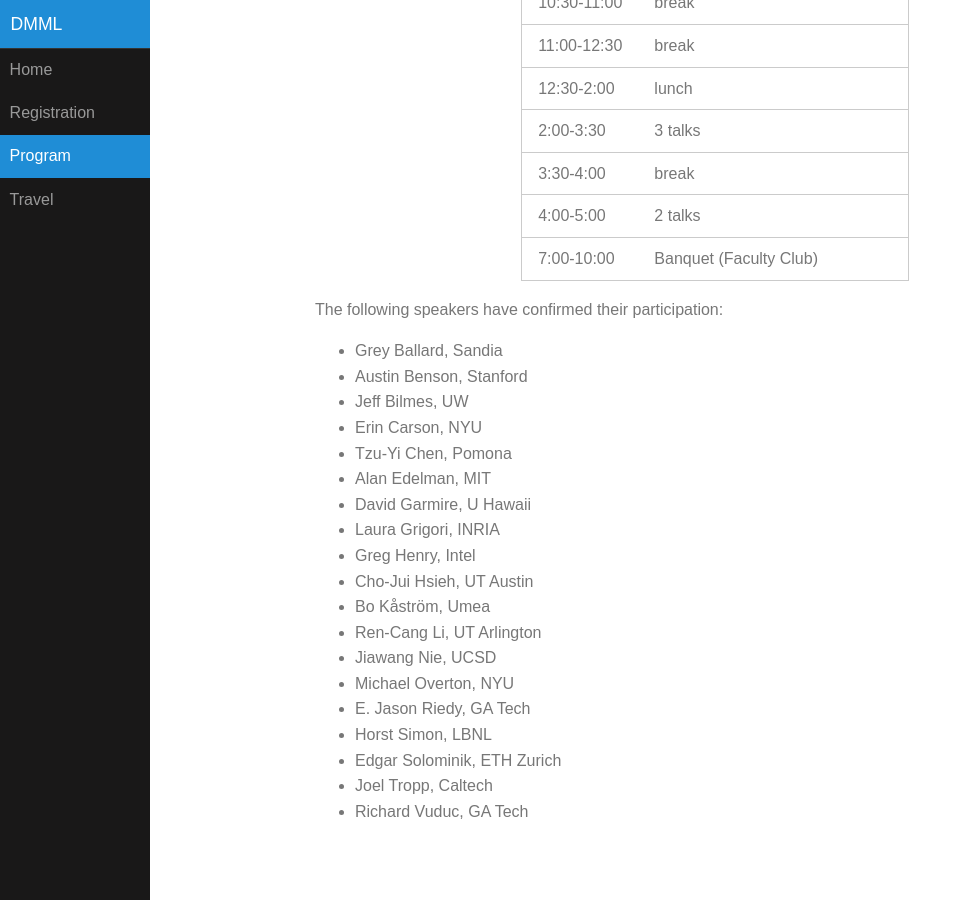
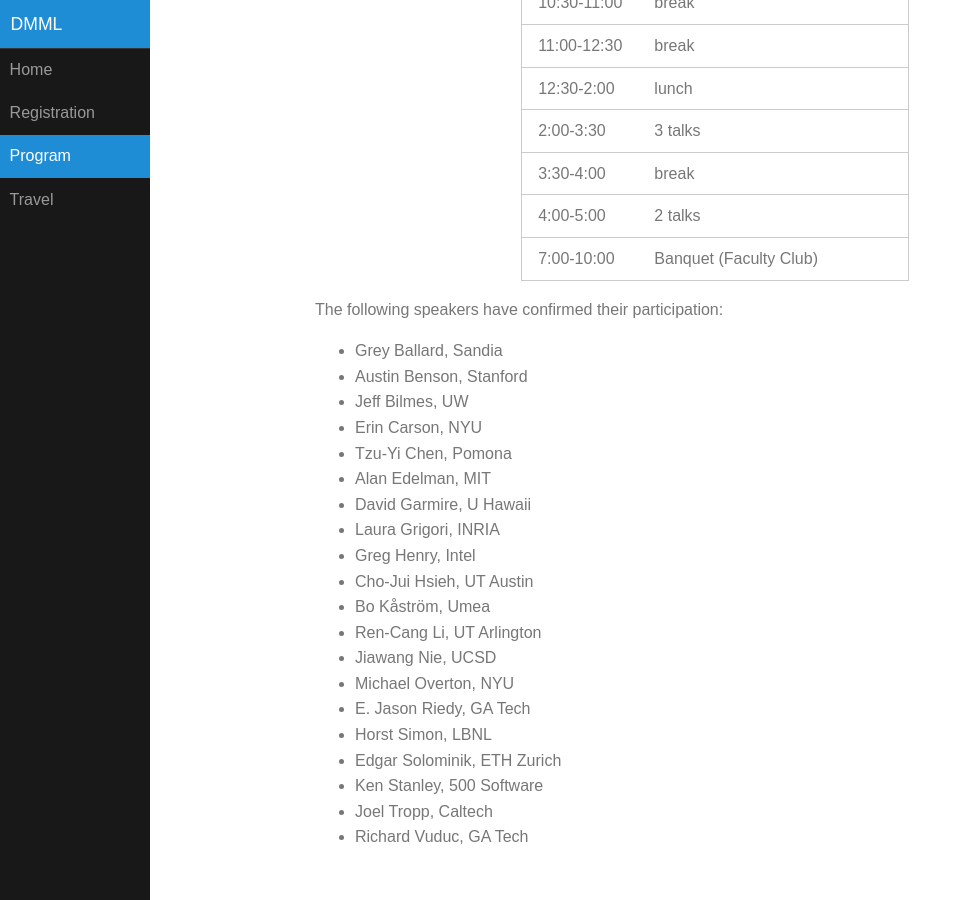
Before and after one commit to dbindel/dmml, a Jekyll site: the page built from program.html, in a window 1280 px wide and 900 px high, scrolled down 776 px. Shown: the whole window, without its empty margins (0-972 px from the left). Built offline with Jekyll 4.4.1, drawn with Linux system fonts in a browser that asks for light colours.

Commit message:
Added Ken Stanley on speakers list.

```diff
--- a/_data/speakers.yml
+++ b/_data/speakers.yml
@@ -32,6 +32,8 @@
   affil: LBNL
 - name: Edgar Solominik
   affil: ETH Zurich
+- name: Ken Stanley
+  affil: 500 Software
 - name: Joel Tropp
   affil: Caltech
 - name: Richard Vuduc
```
